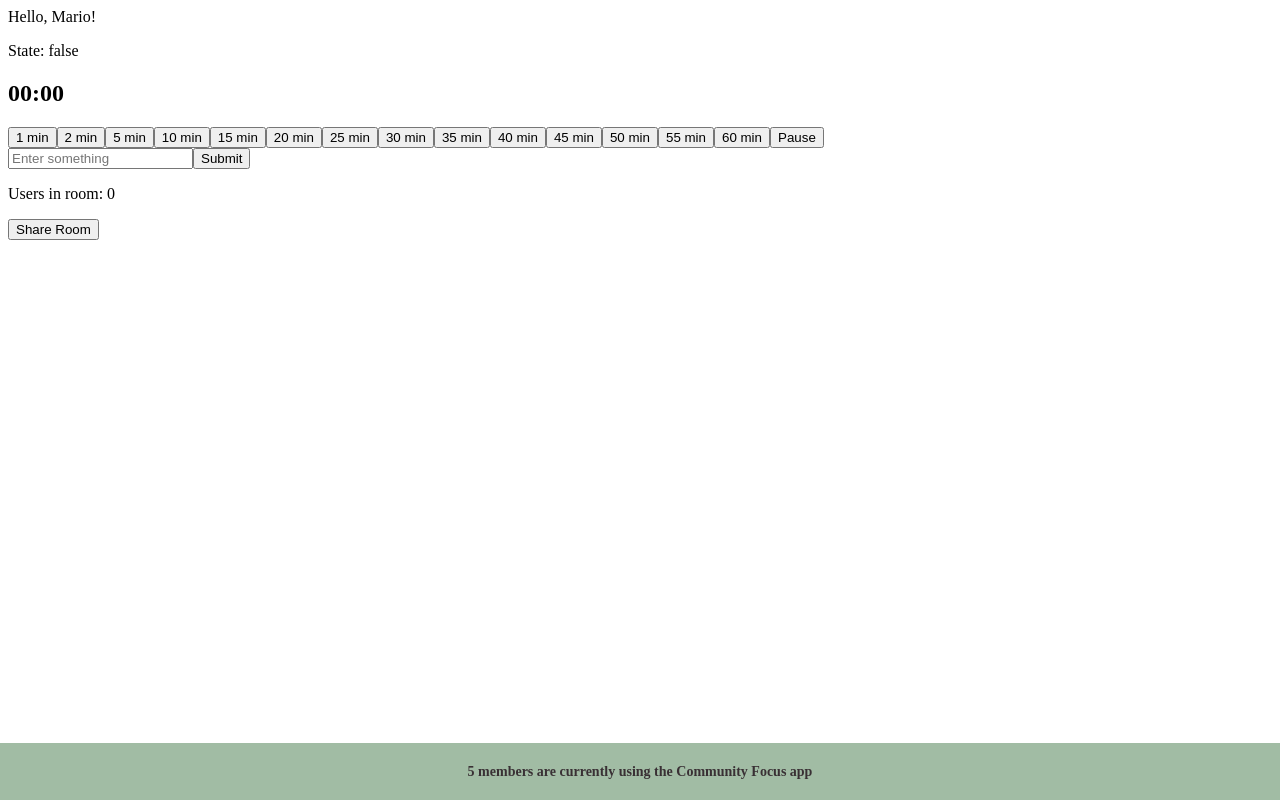
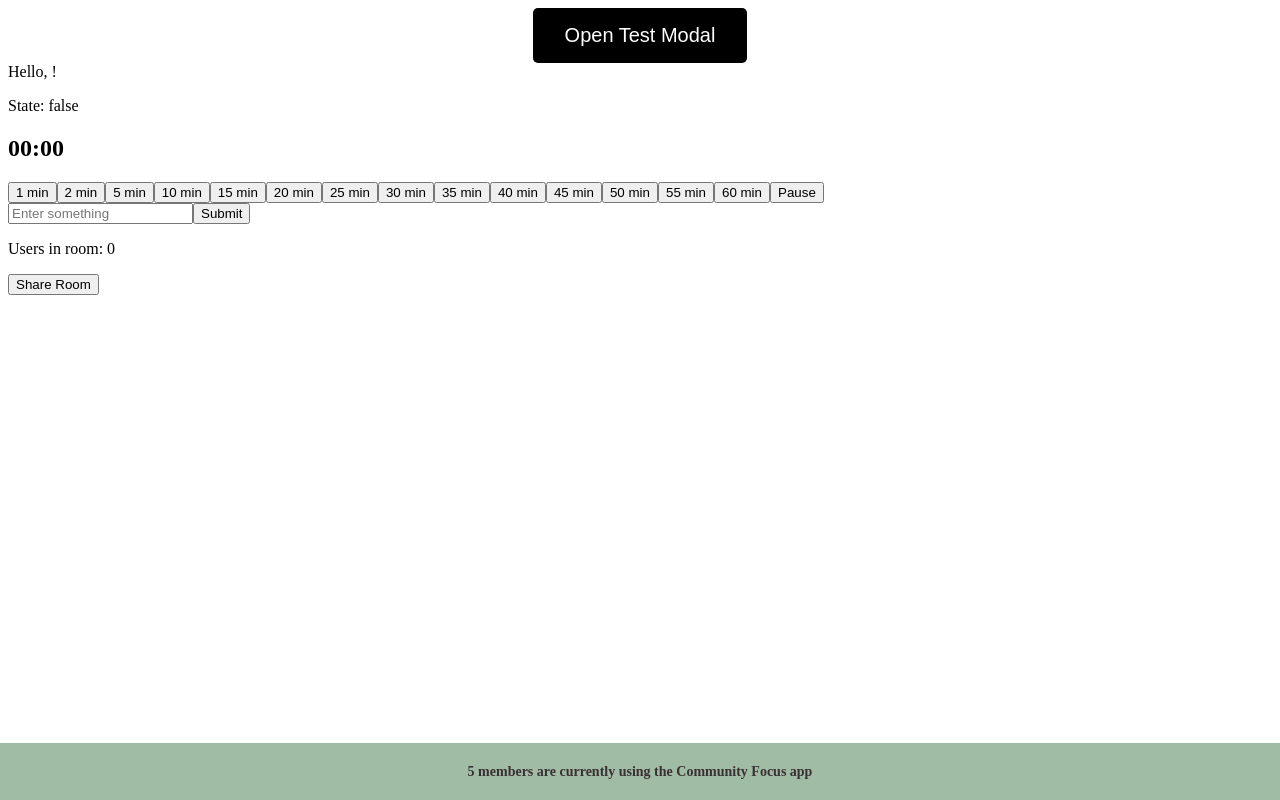
Before and after one commit to CommunityFocus/cf-frontend, a React (Vite) app: page /1 in a window 1280 px wide. Built offline with nearby package versions, Linux system fonts and the light colour scheme; no server answers.

Commit message:
rejiggered form with basic button modal action

```diff
--- a/package.json
+++ b/package.json
@@ -14,13 +14,15 @@
 		"build:package": "rm -rf node_modules && rm package-lock.json && npm i"
 	},
 	"dependencies": {
+		"@types/styled-react-modal": "^1.2.2",
 		"axios": "^1.4.0",
 		"react": "^18.2.0",
 		"react-dom": "^18.2.0",
 		"react-modal": "^3.16.1",
 		"react-router-dom": "^6.10.0",
 		"socket.io-client": "^4.6.1",
-		"styled-components": "^5.3.10"
+		"styled-components": "^5.3.10",
+		"styled-react-modal": "^3.0.1"
 	},
 	"devDependencies": {
 		"@testing-library/react": "^14.0.0",
--- /dev/null
+++ b/src/components/Modal/UserNameFormModal.styled.tsx
@@ -0,0 +1,23 @@
+import styled from "styled-components";
+
+export const StyledContainerModal = styled.div`
+	display: flex;
+	align-items: center;
+	justify-content: center;
+	color: black;
+`;
+
+export const OpenTestModal = styled.button`
+	min-width: 100px;
+	padding: 16px 32px;
+	border-radius: 5px;
+	border: none;
+	background: black;
+	color: white;
+	font-size: 20px;
+	cursor: pointer;
+`;
+
+// export const SubmitFormButton = styled.button`
+
+// `;
--- /dev/null
+++ b/src/components/Modal/UserNameFormModal.tsx
@@ -0,0 +1,23 @@
+import {
+	StyledContainerModal,
+	OpenTestModal,
+} from "./UserNameFormModal.styled";
+import UserNameForm from "../UserNameForm";
+
+const UserNameFormModal = (props) => {
+	const { openModal, userName, setUserName, showModal, setShowModal } = props;
+	console.log(props);
+	return (
+		<StyledContainerModal>
+			<OpenTestModal onClick={openModal}>Open Test Modal</OpenTestModal>
+			<UserNameForm
+				userName={userName}
+				setUserName={setUserName}
+				showModal={showModal}
+				setShowModal={setShowModal}
+			/>
+		</StyledContainerModal>
+	);
+};
+
+export default UserNameFormModal;
--- a/src/components/Room.tsx
+++ b/src/components/Room.tsx
@@ -11,7 +11,8 @@ import TimerButtons from "./TimerButton/TimerButtons";
 import WelcomeMessage from "./WelcomeMessage";
 import TimerControls from "./TimerControls";
 import Footer from "./Footer";
-// import ModalProvider from "../context/ModalContext/Modal";
+import UserNameFormModal from "./Modal/UserNameFormModal";
+import ModalProviderContext from "../context/ModalContext/ModalContext";
 // import useModal from "../context/ModalContext/useModal";
 
 const Room = (): JSX.Element => {
@@ -19,13 +20,16 @@ const Room = (): JSX.Element => {
 	const [timestamp, setTimestamp] = useState<number>(0);
 	const [usersInRoom, setUsersInRoom] = useState<number>(0);
 	const [isTimerPaused, setIsTimerPaused] = useState<boolean>(false);
+	const [showModal, setShowModal] = useState<boolean>(false);
 
-	// Local Storage State Management
-	const storedUserName = localStorage.getItem("userName");
-	// typescript workaround instead of having it all in one line
-	const initialUserName =
-		storedUserName !== null ? JSON.parse(storedUserName) : "";
-	const [userName, setUserName] = useState(initialUserName || "");
+	const openModal = () => {
+		setShowModal((prev) => !prev);
+	};
+
+	// * Local Storage State Management
+	const [userName, setUserName] = useState(
+		JSON.parse(localStorage.getItem("userName")) || ""
+	);
 
 	/*
 	 * A store of the timer interval for a given client.
@@ -36,7 +40,7 @@ const Room = (): JSX.Element => {
 	 * }
 	 */
 
-	// ? On change of userName changes -> local storage sets username key with userName value
+	// * On change of userName changes -> local storage sets username key with userName value
 	useEffect(() => {
 		localStorage.setItem("userName", JSON.stringify(userName));
 	}, [userName]);
@@ -110,8 +114,15 @@ const Room = (): JSX.Element => {
 	}, [isConnected]);
 
 	return (
-		<>
-			<WelcomeMessage name="Mario" />
+		<ModalProviderContext>
+			<UserNameFormModal
+				openModal={openModal}
+				userName={userName}
+				setUserName={setUserName}
+				showModal={showModal}
+				setShowModal={setShowModal}
+			/>
+			<WelcomeMessage name={userName} />
 			<ConnectionState isConnected={isConnected} />
 			<Timestamp timestamp={timestamp} />
 			<TimerButtons roomName={roomName} />
@@ -125,7 +136,7 @@ const Room = (): JSX.Element => {
 				Share Room
 			</button>
 			<Footer numUsers={5} />
-		</>
+		</ModalProviderContext>
 	);
 };
 
--- /dev/null
+++ b/src/components/UserNameForm.tsx
@@ -0,0 +1,45 @@
+import React from "react";
+
+interface PropInterface {
+	userName: string;
+	setUserName: (userName: string) => void;
+	showModal: boolean;
+	setShowModal: (showModal: boolean) => void;
+}
+
+const UserNameForm = (props): JSX.Element => {
+	// const [userNameData, setUserNameData] = useState<string>("");
+	const { userName, setUserName, showModal, setShowModal } = props;
+
+	// * does handle change need to be here if we have a submit button?
+	// const handleChange = (event: React.ChangeEvent<HTMLInputElement>): void => {
+	// 	const { value } = event.target;
+	// 	setUserName(value);
+	// };
+
+	const handleSubmit = (event: React.FormEvent<HTMLFormElement>): void => {
+		event.preventDefault();
+		setUserName(event.target.userName.value);
+	};
+	// remove classNames from return (styled components - see LandingPage styled file)
+	return (
+		<div>
+			{showModal ? (
+				<form onSubmit={handleSubmit}>
+					<div>
+						Username:
+						<input
+							type="text"
+							placeholder="Username"
+							name="userName"
+							// onChange={handleChange}
+						/>
+					</div>
+					<button type="submit">Submit</button>
+				</form>
+			) : null}
+		</div>
+	);
+};
+
+export default UserNameForm;
--- a/src/context/ModalContext/useModal.ts
+++ b/src/components/hooks/useModal.ts
@@ -9,6 +9,7 @@ export interface ModalContextInterface {
 
 const useModal = (): ModalContextInterface => {
 	const [isOpen, setIsOpen] = useState<boolean>(false);
+	// const [modalContent, setModalContent] = useState<string>("Modal Content");
 
 	const handleOpen = (): void => {
 		setIsOpen(true);
--- a/src/context/ModalContext/Modal.tsx
+++ /dev/null
@@ -1,27 +0,0 @@
-// ? Things to do:
-// todo: user joins the room --> then if localStorage is empty --> Modal dialog pops up
-// todo: user joins the room --> if localStorage has username already --> Modal dialog doesn't pop up
-// todo: on Landing Page don't show user name modal
-// todo: use react-modal npm package and try shit out
-
-import React, { useContext, ReactNode } from "react";
-import useModal, { ModalContextInterface } from "./useModal";
-
-const ModalContext = React.createContext<ModalContextInterface | null>(null);
-
-export const useModalContext = () => {
-	return useContext(ModalContext);
-};
-
-type Props = {
-	children: JSX.Element | ReactNode;
-};
-
-const ModalProvider = ({ children }: Props): JSX.Element => {
-	const modal = useModal();
-	return (
-		<ModalContext.Provider value={modal}>{children}</ModalContext.Provider>
-	);
-};
-
-export default ModalProvider;
--- /dev/null
+++ b/src/context/ModalContext/ModalContext.tsx
@@ -0,0 +1,23 @@
+import React, { useContext, ReactNode } from "react";
+import useModal, {
+	ModalContextInterface,
+} from "../../components/hooks/useModal";
+
+const ModalContext = React.createContext<ModalContextInterface | null>(null);
+
+export const useModalContext = () => {
+	return useContext(ModalContext);
+};
+
+type Props = {
+	children: JSX.Element | ReactNode;
+};
+
+const ModalProviderContext = ({ children }: Props): JSX.Element => {
+	const modal = useModal();
+	return (
+		<ModalContext.Provider value={modal}>{children}</ModalContext.Provider>
+	);
+};
+
+export default ModalProviderContext;
--- a/src/main.tsx
+++ b/src/main.tsx
@@ -4,18 +4,16 @@ import { BrowserRouter, Route, Routes } from "react-router-dom";
 import Room from "./components/Room.tsx";
 import DefaultRoom from "./components/DefaultRoom.tsx";
 import LandingPage from "./components/LandingPage.tsx";
-import ModalProvider from "./context/ModalContext/Modal.tsx";
+// import ModalProvider from "./context/ModalContext/Modal.tsx";
 
 ReactDOM.createRoot(document.getElementById("root") as HTMLElement).render(
 	<React.StrictMode>
 		<BrowserRouter>
-			<ModalProvider>
-				<Routes>
-					<Route path="/" element={<LandingPage />} />
-					<Route path="/:room" element={<Room />} />
-					<Route path="/default" element={<DefaultRoom />} />
-				</Routes>
-			</ModalProvider>
+			<Routes>
+				<Route path="/" element={<LandingPage />} />
+				<Route path="/:room" element={<Room />} />
+				<Route path="/default" element={<DefaultRoom />} />
+			</Routes>
 		</BrowserRouter>
 	</React.StrictMode>
 );
```
Also changed, not shown: src/components/UserName/UserNameForm.tsx (deleted, +0 -32 lines), src/components/UserNameModal.tsx (deleted, +0 -14 lines), src/components/Room.styled.tsx (added), 2 other files (tests, documents, lock files or other folders).
